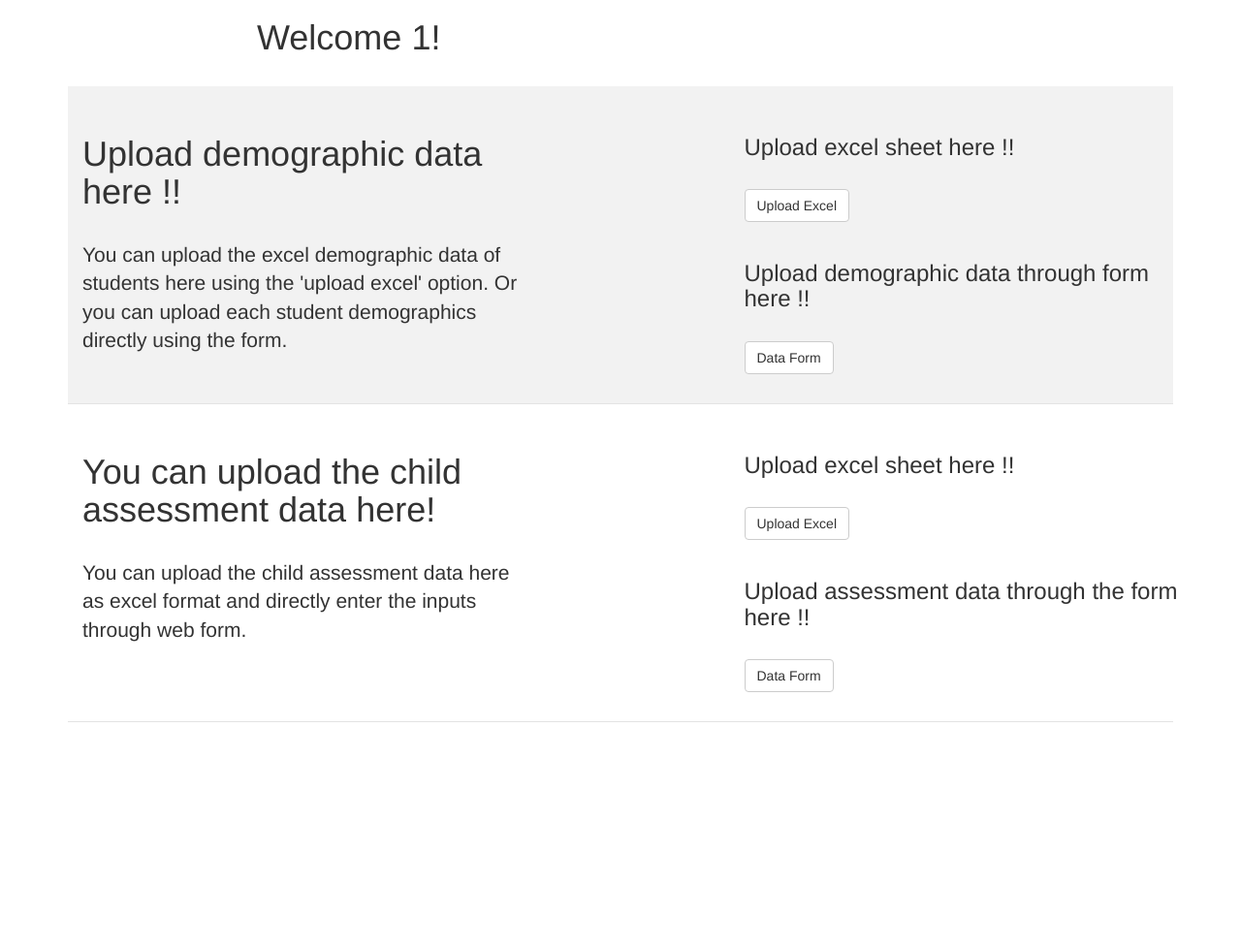
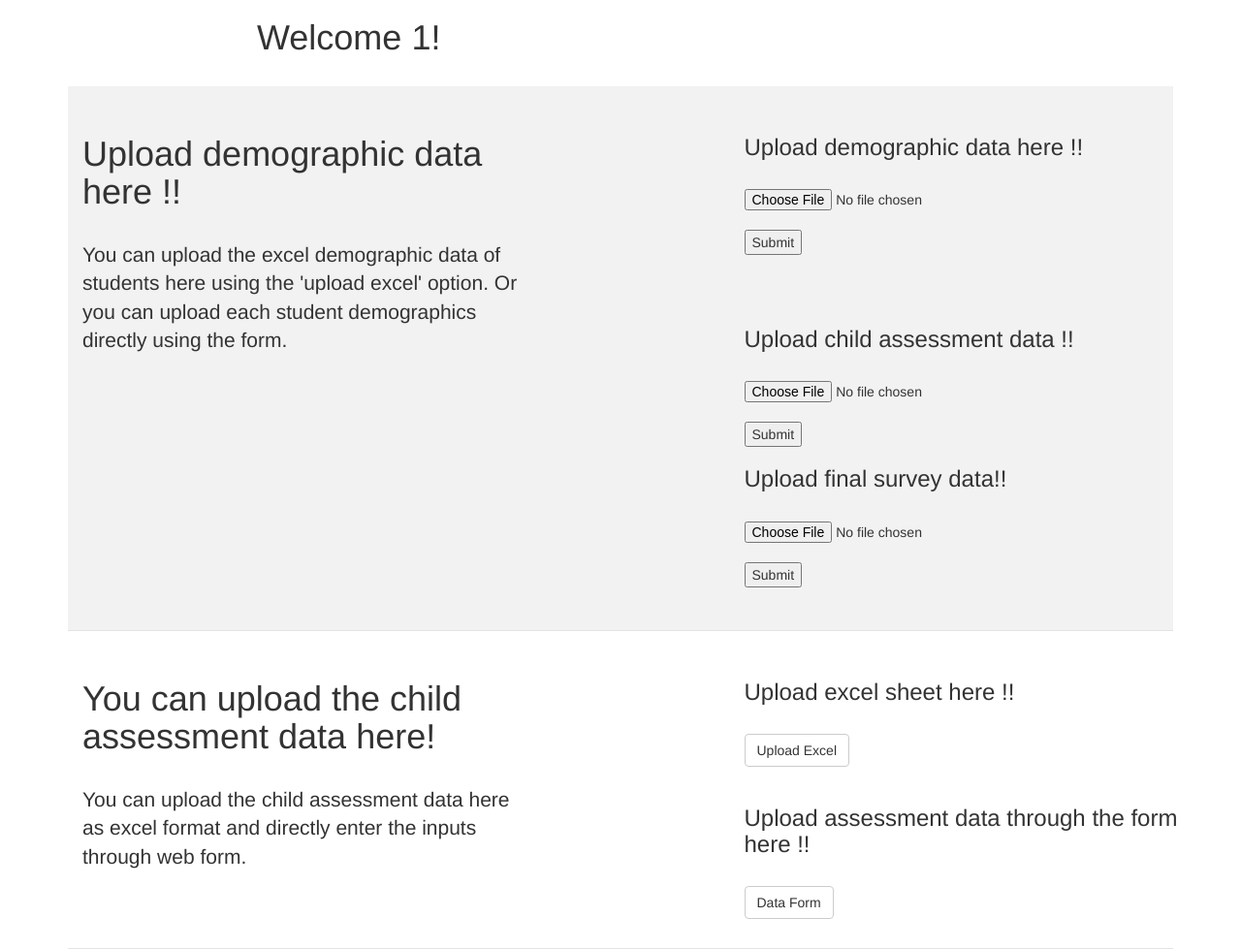
Before and after one commit to Hyderabad2017/team-4, a PHP site: page /home_teacher.php?name=1 in a window 1280 px wide. Shown: the part 51-1030 px from the top of the page at 97% size. Before the commit the page ends 796 px from the top, so only its background shows below. Run offline with PHP 8.4, Linux system fonts and the light colour scheme; some libraries are stand-ins or nearby versions.

Commit message:
Update home_teacher.php

```diff
--- a/home_teacher.php
+++ b/home_teacher.php
@@ -64,10 +64,23 @@
                 </div>
 
                 <div class="col-lg-5 col-lg-offset-2 col-sm-6">
-                  <h3 class="section-heading">Upload excel sheet here !!</h3>
-                  <button class="btn btn-default" >Upload Excel</button> <br/><br/>
-                  <h3 class="section-heading">Upload demographic data through form here !!</h3>
-                  <button class="btn btn-default" >Data Form</button>
+                  <h3 class="section-heading">Upload demographic data here !!</h3>
+                  <form name="import" method="post" enctype="multipart/form-data" action="demographicbackend.php">
+                  <input type="file" name="file" /><br />
+                  <input type="submit" name="submit" value="Submit" />
+                  </form>
+
+
+                 <br/><br/>
+                  <h3 class="section-heading">Upload child assessment data !!</h3>
+                  <form name="import" method="post" enctype="multipart/form-data" action="childassessmentbackend.php">
+                  <input type="file" name="file" /><br />
+                  <input type="submit" name="submit" value="Submit" />
+                  </form>
+                  <h3 class="section-heading">Upload final survey data!!</h3>
+                  <form name="import" method="post" enctype="multipart/form-data" action="surverybackend.php">
+                  <input type="file" name="file" /><br />
+                  <input type="submit" name="submit" value="Submit" />
                 </div>
 
             </div>
```
